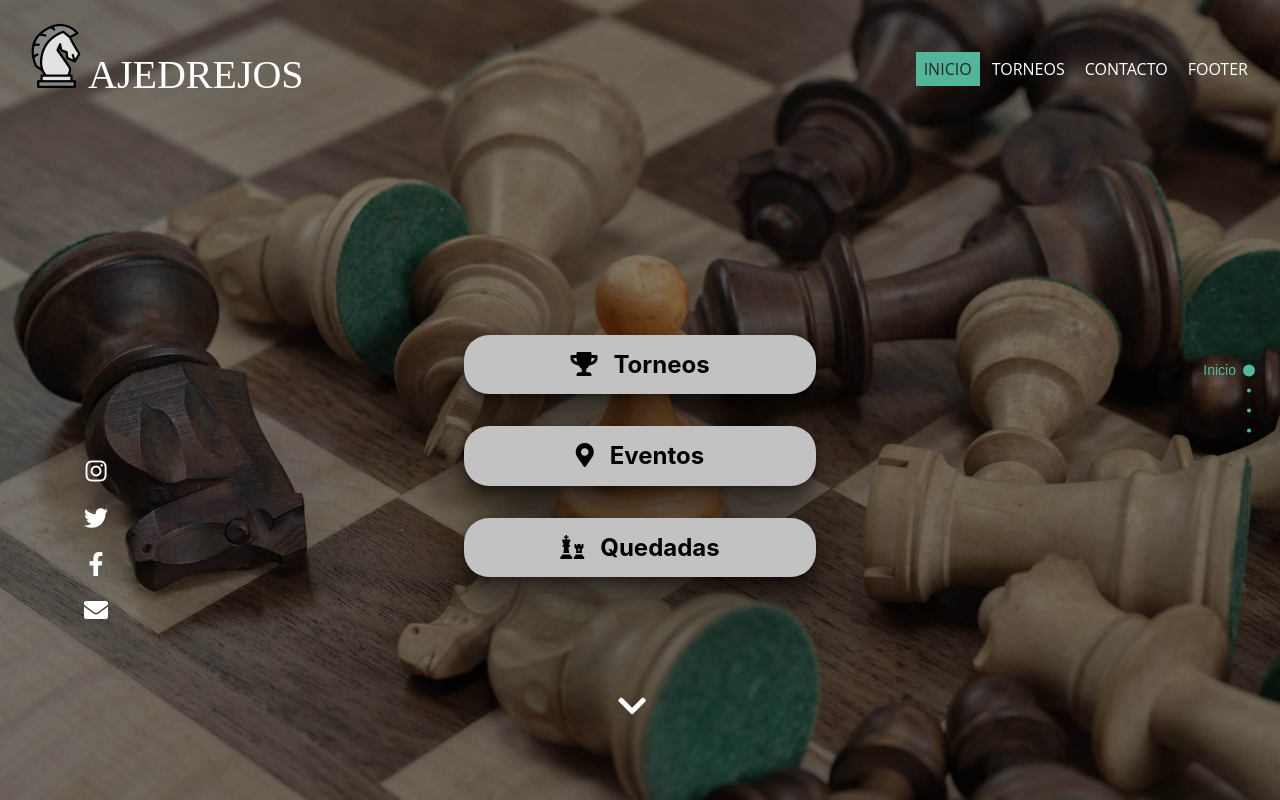
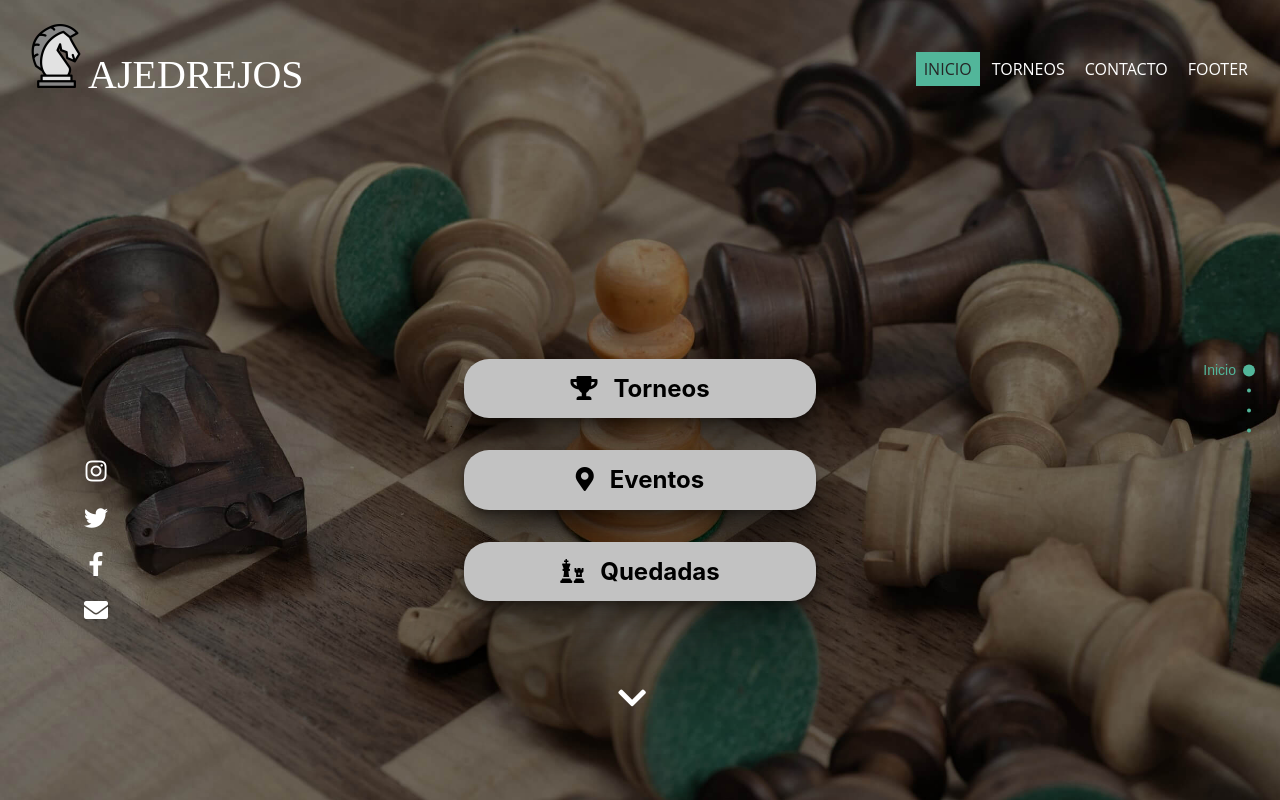
Before and after one commit to IsraelPalomo/Ajedrejos, a website built with webpack: page index.html in a window 1280 px wide. Built offline with nearby package versions, Linux system fonts and the light colour scheme; a web font is replaced by a local one.

```diff
--- a/src/_seccion1.scss
+++ b/src/_seccion1.scss
@@ -34,7 +34,7 @@
 		text-align: center;
 		gap: 8rem;
 		.event {
-			margin: 10rem auto 0 auto;
+			margin: 15rem auto 0 auto;
 		}
 
 		h4 {
@@ -49,7 +49,7 @@
 			margin-right: 1rem;
 		}
 		.icono--abajo {
-			margin-top: 5rem;
+			margin-top: 3rem;
 			color: white;
 			font-size: 2rem;
 			animation: parpadeo 3s infinite;
@@ -151,7 +151,6 @@
 @media (min-width: 900px) {
 	.section1 {
 		.fp-tableCell {
-			margin-top: 2rem;
 			h4 {
 				padding: 1rem 6rem;
 			}
```
